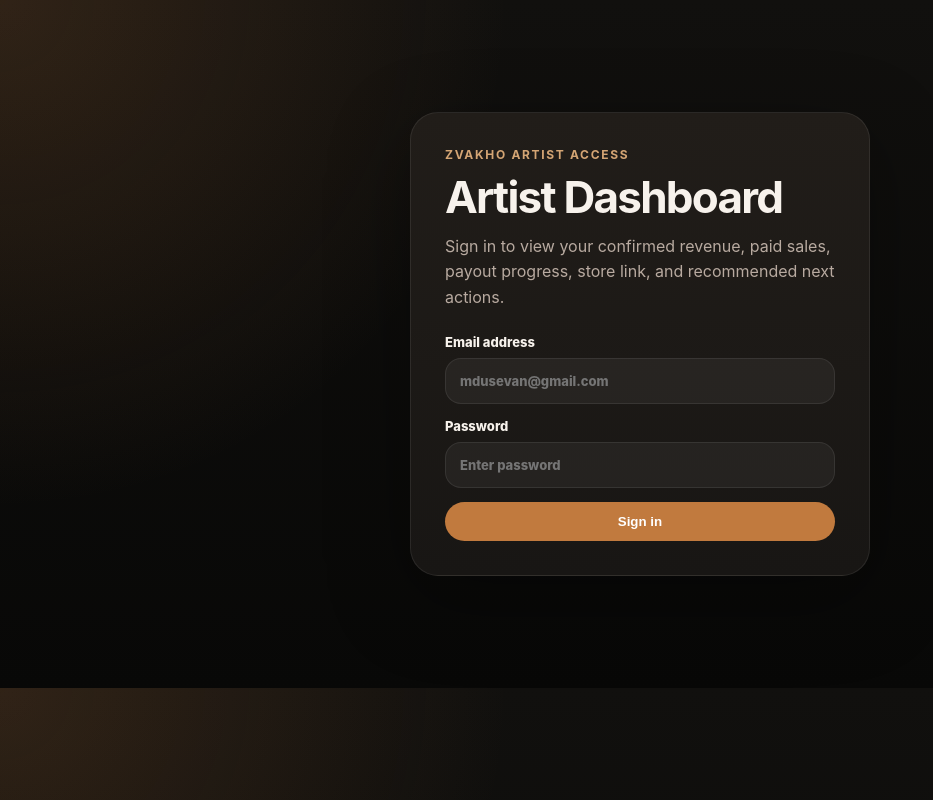
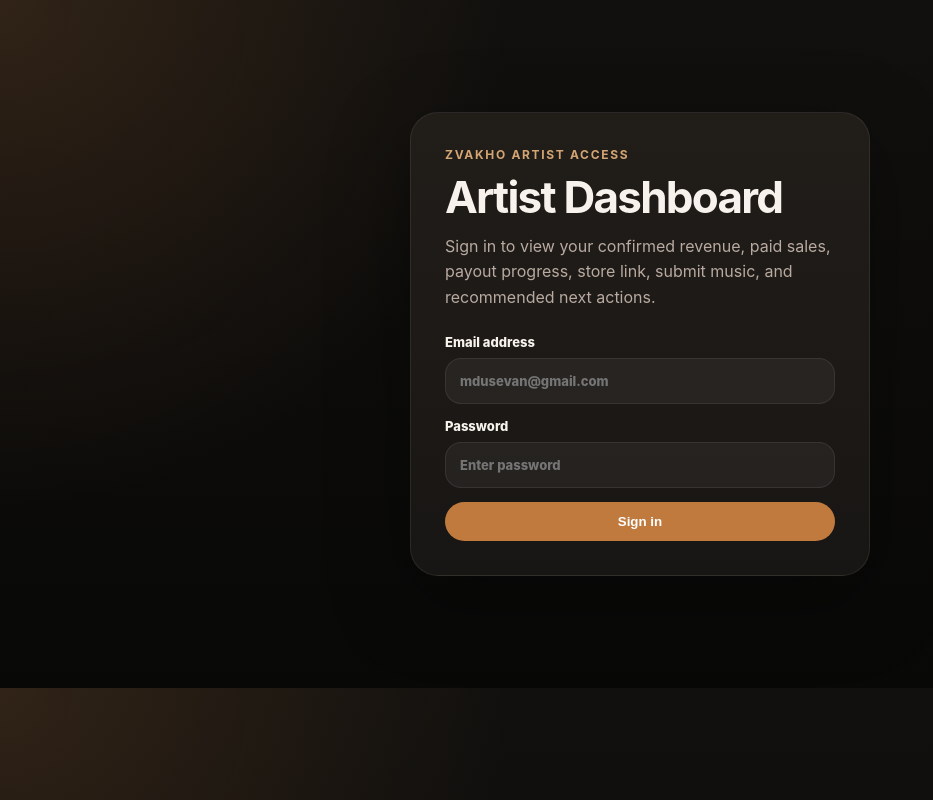
Before and after one commit to Vodloza-ctrl/zvakho_landing_page, a plain HTML site: page app/index.html in a window 1280 px wide. Shown: the whole page, without its empty margins (0-933 px from the left). Drawn offline with Linux system fonts and the light colour scheme.

Commit message:
Update index.html

```diff
--- a/app/index.html
+++ b/app/index.html
@@ -530,7 +530,7 @@
       <div class="eyebrow">ZVAKHO Artist Access</div>
       <h1>Artist Dashboard</h1>
       <p>
-        Sign in to view your confirmed revenue, paid sales, payout progress, store link, and recommended next actions.
+        Sign in to view your confirmed revenue, paid sales, payout progress, store link, submit music, and recommended next actions.
       </p>
 
       <form id="loginForm" class="auth-form">
@@ -557,12 +557,13 @@
         <div class="eyebrow">ZVAKHO Artist Dashboard</div>
         <h1 id="artistName">Artist Dashboard</h1>
         <div class="subtitle">
-          Confirmed revenue, payout progress, and your official store link.
+          Confirmed revenue, payout progress, submissions, and your official store link.
         </div>
       </div>
 
       <div class="top-actions">
         <span id="signedInAs" class="signed-in">Signed in</span>
+        <a class="btn" href="/app/submit/">Submit Music</a>
         <button class="btn secondary" id="logoutBtn">Logout</button>
         <button class="refresh" id="refreshBtn">Refresh Data</button>
       </div>
```
